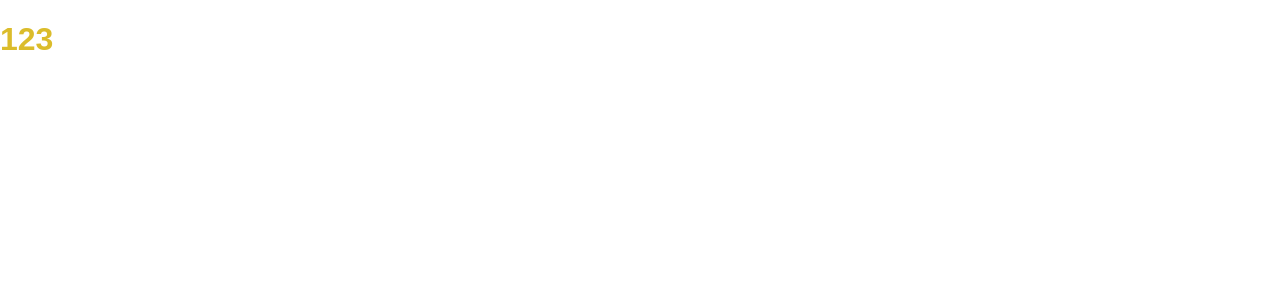
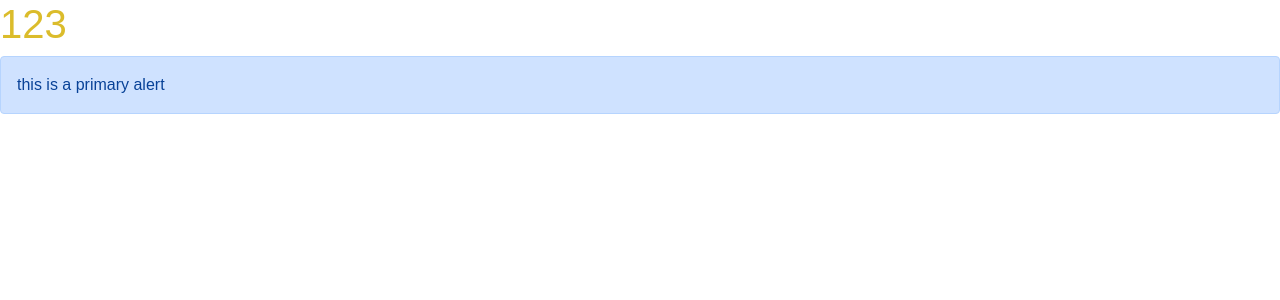
Before and after one commit to esw4soft/react_practice2, a React (Create React App) app: page / in a window 1280 px wide. Shown: the top 300 px of the page. Built offline with nearby package versions, Linux system fonts and the light colour scheme.

Commit message:
bootstrap加入,需安裝bootstrap

```diff
--- a/package.json
+++ b/package.json
@@ -6,6 +6,7 @@
     "@testing-library/jest-dom": "^5.11.4",
     "@testing-library/react": "^11.1.0",
     "@testing-library/user-event": "^12.1.10",
+    "bootstrap": "^5.1.3",
     "eslint-config-react-app": "^6.0.0",
     "eslint-plugin-import": "^2.25.2",
     "eslint-plugin-jsx-a11y": "^6.4.1",
@@ -16,6 +17,7 @@
     "prettier": "^2.4.1",
     "prop-types": "^15.7.2",
     "react": "^17.0.2",
+    "react-bootstrap": "^2.0.2",
     "react-dom": "^17.0.2",
     "react-scripts": "4.0.3",
     "web-vitals": "^1.0.1"
--- a/src/App.js
+++ b/src/App.js
@@ -1,11 +1,12 @@
 import React, { useState } from 'react'
-import FunctionLifeCycle from './components/FunctionLifeCycle.js'
 
 function App() {
-  const [show, setShow] = useState(true)
   return (
     <>
       <h1 className="test">123</h1>
+      <div className="alert alert-primary" role="alert">
+        this is a primary alert
+      </div>
     </>
   )
 }
--- a/src/style/custom.scss
+++ b/src/style/custom.scss
@@ -1,3 +1,6 @@
+// 導入bootstrap所有的樣式與預設變數
+@import '~bootstrap/scss/bootstrap.scss';
+
 $color-red: rgb(219, 188, 43);
 .test {
   color: $color-red;
```
Also changed, not shown: 1 other file (tests, documents, lock files or other folders).
